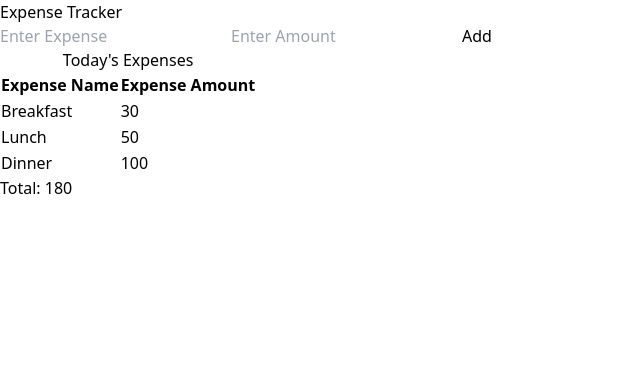
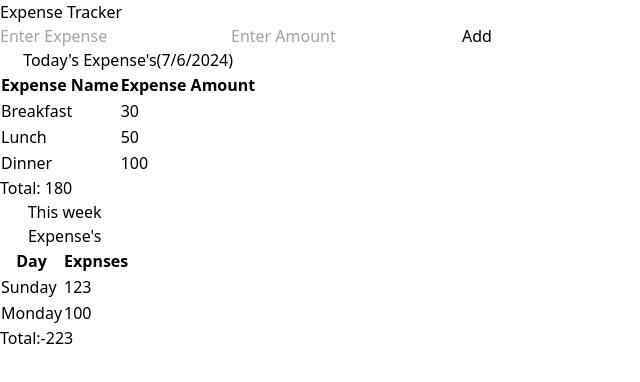
Before and after one commit to kirankiran26/Expense-Tracker, a React (Vite) app: page / in a window 1280 px wide. Shown: the top 382 px of the page, without its empty margins (0-640 px from the left). Built offline with nearby package versions, Linux system fonts and the light colour scheme.

Commit message:
Added week expenses

```diff
--- a/src/Expensetracker.jsx
+++ b/src/Expensetracker.jsx
@@ -5,10 +5,15 @@ const Expensetracker = () => {
     name: ["Breakfast ", "Lunch", "Dinner"],
     amount: [30, 50, 100],
   }
+  const weekExpenses={
+    day:["Sunday","Monday"],
+    dayamount:[123,100],
+  }
   const [newitem, setnewitem] = useState("");
   const [newamount, setnewamount] = useState("");
   const [Expenselist, setExpenselist] = useState(initiallist);
   const [sum, setsum] = useState(0);
+  const [weeksum,setweelsum]=useState(0);
 
   useEffect(() => {
     tofindtotalsum()
@@ -16,7 +21,9 @@ const Expensetracker = () => {
 
   const tofindtotalsum = () => {
     const finalsum = Expenselist.amount.reduce((num, currentValue) => num + parseInt(currentValue), 0);
+    const weeksum=weekExpenses.dayamount.reduce((num,currentValue)=>num+parseInt(currentValue),0);
     setsum(finalsum);
+    setweelsum(weeksum);
   }
 
   const addingnewexpences = () => {
@@ -65,7 +72,7 @@ const Expensetracker = () => {
 
       <div className="flex justify-center mb-5">
         <table className="min-w-full bg-white">
-          <caption className="text-gray-600 font-bold mb-2">Today's Expenses</caption>
+          <caption className="text-gray-600 font-bold mb-2">Today's Expense's({new Date().toLocaleDateString()})</caption>
           <thead>
             <tr className="bg-blue-500 text-white">
               <th className="w-1/2 py-2">Expense Name</th>
@@ -86,6 +93,32 @@ const Expensetracker = () => {
       <div className="text-center font-bold text-xl">
         Total: {sum}
       </div>
+      <div className="className=flex justify-center mt-10">
+        <table className="w-1/2 bg-white">
+          <caption className="text-center font-bold">This week Expense's</caption>
+          <thead>
+            <tr className="bg-blue-400 text-white">
+              <th>Day</th>
+              <th>Expnses</th>
+            </tr>
+
+          </thead>
+          <tbody>
+            {
+              weekExpenses.day.map((day,index)=>(
+                <tr key={index} className="text-center border-b border-gray-200 ">
+                  <td>{day}</td>
+                  <td>{weekExpenses.dayamount[index]}</td>
+                </tr>
+              ))
+            }
+          </tbody>
+        </table>
+
+      </div>
+      <div>
+        <h1 className="ml-60 font-extrabold">Total:-{weeksum}</h1>
+      </div>
     </div>
   );
 }
```
